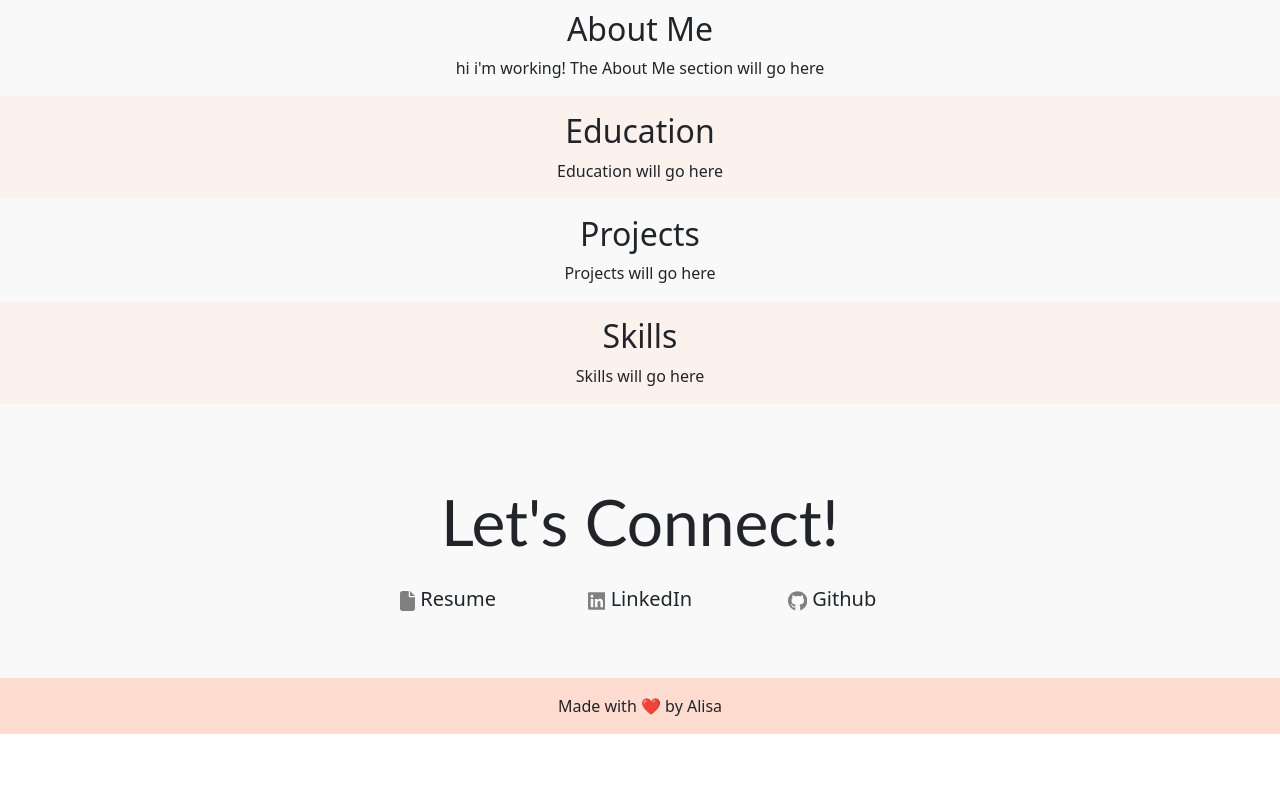
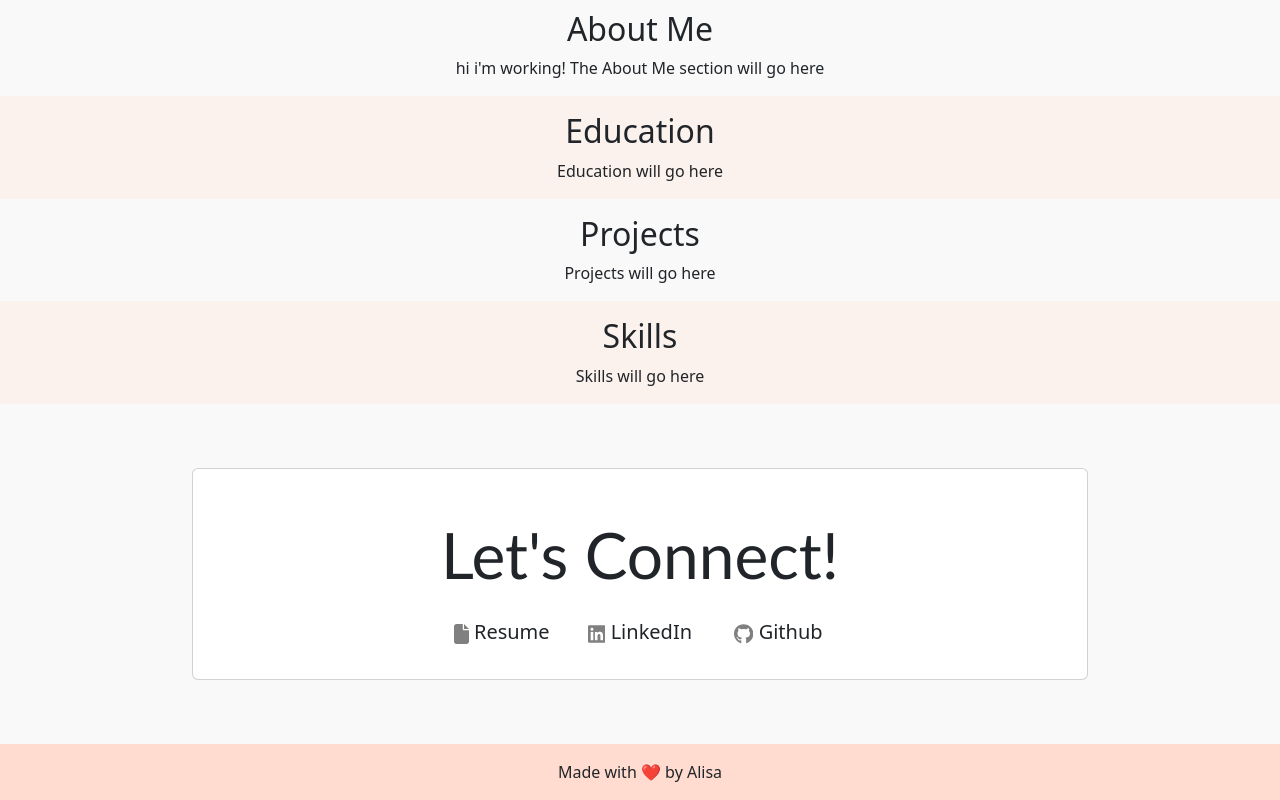
Before and after one commit to alisabevers/portfolio, a React (Create React App) app: page / in a window 1280 px wide. Shown: the part 806-1606 px from the top of the page. Before the commit the page ends 1540 px from the top, so only its background shows below. Built offline with nearby package versions, Linux system fonts and the light colour scheme.

Commit message:
created card for contact section

```diff
--- a/src/App.css
+++ b/src/App.css
@@ -62,6 +62,11 @@
   padding: 4rem;
 }
 
+#contactCard {
+  padding: 2rem;
+  margin: 0 8rem;
+}
+
 #lets-connect-text {
   font-size: 4rem;
   font-family: Trebuchet MS, sans-serif;
--- a/src/components/Contact.js
+++ b/src/components/Contact.js
@@ -1,6 +1,7 @@
 function Contact() {
     return (
         <div id="contact">
+            <div class="card" id="contactCard">
                 <h1 id="lets-connect-text">Let's Connect!</h1>
                 <div class="container text-center col-6">
                     <div class="row">
@@ -19,6 +20,7 @@ function Contact() {
                     </div>
                 </div>
             </div>
+        </div>
     )
 }
 
```
Lines whose indentation alone changed are shown as unchanged.
